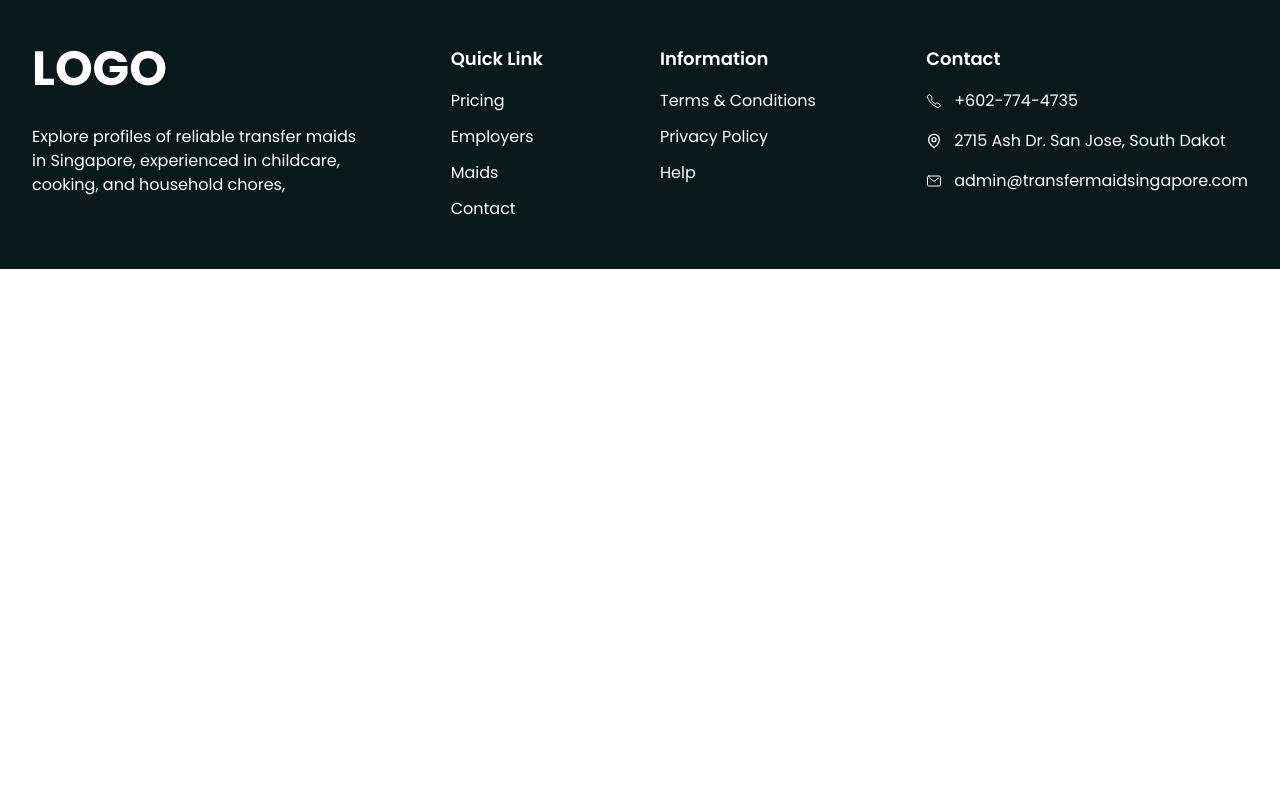
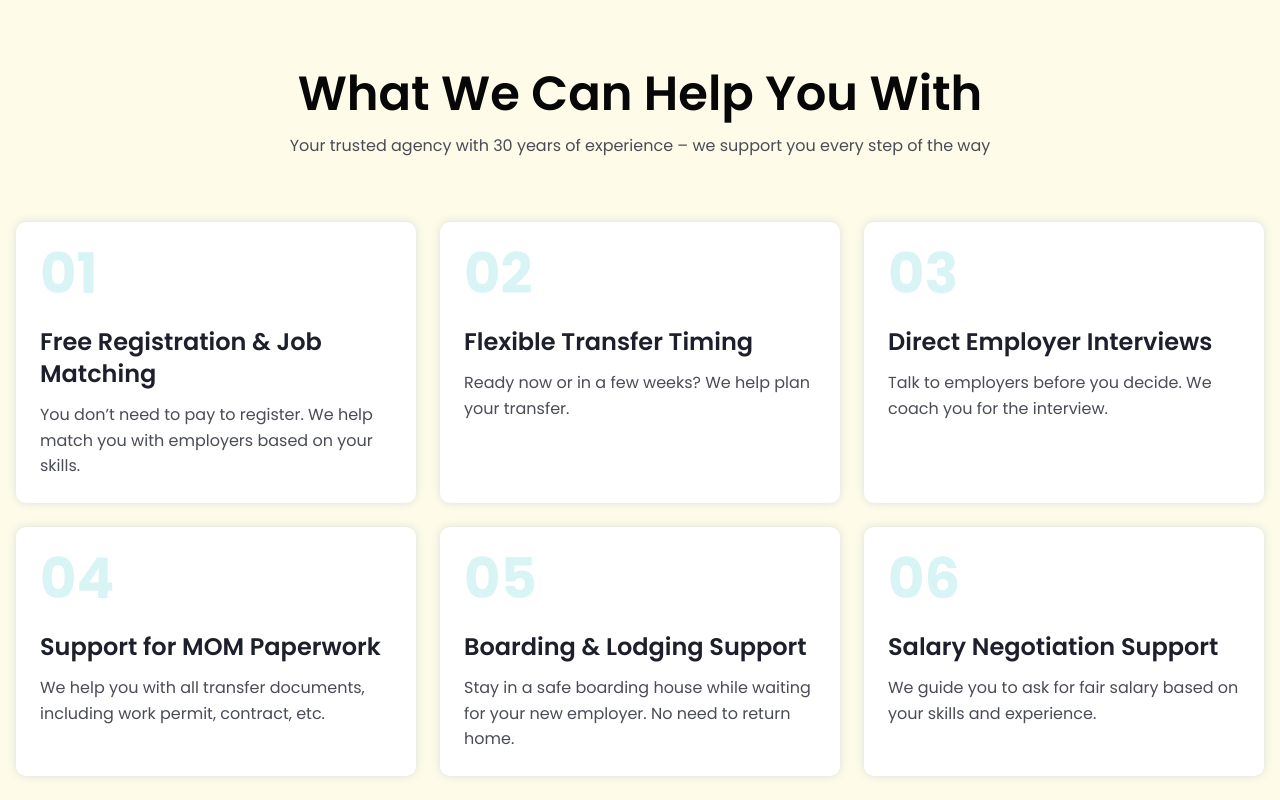
Before and after one commit to backbencherstudio/nur_nadiya_tan_front_end, a Next.js app: page /maids in a window 1280 px wide. Shown: the part 2580-3380 px from the top of the page. Before the commit the page ends 2849 px from the top, so only its background shows below. Built offline with nearby package versions, Linux system fonts and the light colour scheme.

Commit message:
maids step section done

```diff
--- a/app/(Frond-End)/maids/page.tsx
+++ b/app/(Frond-End)/maids/page.tsx
@@ -1,3 +1,4 @@
+import MaidSteps from "@/components/maids/MaidSteps"
 import Testimonials from "@/components/maids/Testimonials"
 import VideoSection from "@/components/maids/VideoSection"
 import CommonHero from "@/components/reusable/CommonHero"
@@ -5,7 +6,7 @@ import SectionHeader from "@/components/reusable/SectionHeader"
 
 function page() {
   return (
-<div>
+<div className="">
       <CommonHero pageName="Maids" />
     <section className="my-14 lg:my-[100px]">
       <div className="container">
@@ -14,8 +15,10 @@ function page() {
         <div>
           <Testimonials/>
           <VideoSection/>
+
         </div>
       </div>
+       <MaidSteps/>
       </section>
 </div>
   )
--- /dev/null
+++ b/components/maids/MaidSteps.tsx
@@ -0,0 +1,74 @@
+import SectionHeader from "../reusable/SectionHeader";
+
+function MaidSteps() {
+    const supportSteps = [
+        {
+            id: "01",
+            title: "Free Registration & Job Matching",
+            description:
+                "You don’t need to pay to register. We help match you with employers based on your skills.",
+        },
+        {
+            id: "02",
+            title: "Flexible Transfer Timing",
+            description:
+                "Ready now or in a few weeks? We help plan your transfer.",
+        },
+        {
+            id: "03",
+            title: "Direct Employer Interviews",
+            description:
+                "Talk to employers before you decide. We coach you for the interview.",
+        },
+        {
+            id: "04",
+            title: "Support for MOM Paperwork",
+            description:
+                "We help you with all transfer documents, including work permit, contract, etc.",
+        },
+        {
+            id: "05",
+            title: "Boarding & Lodging Support",
+            description:
+                "Stay in a safe boarding house while waiting for your new employer. No need to return home.",
+        },
+        {
+            id: "06",
+            title: "Salary Negotiation Support",
+            description:
+                "We guide you to ask for fair salary based on your skills and experience.",
+        },
+    ];
+
+    return (
+        <div className="py-14 lg:py-[120px] bg-yellow-50">
+            <section className="container">
+                <div>
+                    <SectionHeader title="What We Can Help You With" description="Your trusted agency with 30 years of experience – we support you every step of the way" />
+                </div>
+
+                <div className="grid grid-cols-1 md:grid-cols-3 gap-6   rounded-xl">
+                    {supportSteps.map((step) => (
+                        <div
+                        style={{ boxShadow: "0px 0px 10px 0px #dddddd" }}
+                            key={step.id}
+                            className="bg-white rounded-lg  p-6 "
+                        >
+                            <div className="text-primaryColor opacity-20 font-bold text-3xl md:text-5xl lg:text-[56px] mb-6">
+                                {step.id}
+                            </div>
+                            <h4 className="text-lg md:text-xl lg:text-2xl font-semibold text-headerColor  mb-3">
+                                {step.title}
+                            </h4>
+                            <p className="text-base sm:text-base text-descriptionColor leading-[160%]">
+                                {step.description}
+                            </p>
+                        </div>
+                    ))}
+                </div>
+            </section>
+        </div>
+    )
+}
+
+export default MaidSteps
--- a/components/maids/Testimonials.tsx
+++ b/components/maids/Testimonials.tsx
@@ -48,7 +48,7 @@ export default function Testimonials() {
 
   return (
     <section className="container">
-      <div className=" mb-20">
+      <div className=" mb-10 lg:mb-[120px]">
 
         <div className="relative grid grid-cols-12">
           <div className="col-span-1 flex justify-center w-full">
--- a/components/maids/VideoSection.tsx
+++ b/components/maids/VideoSection.tsx
@@ -3,7 +3,7 @@ import WatchVideo from "./WatchVideo";
 function VideoSection() {
     return (
 
-           <div className="relative w-full">
+           <div className="relative w-full mb-10 lg:mb-[120px]">
                     <div className="max-w-full mx-auto">
                         <WatchVideo
                            poster="/maids/poster.jpg"
--- a/components/maids/WatchVideo.tsx
+++ b/components/maids/WatchVideo.tsx
@@ -75,7 +75,7 @@ export default function WatchVideo({ src, poster, title }: VideoPlayerProps) {
 
   const controlsTimeout = useRef<NodeJS.Timeout | null>(null)
   return (
-    <div className=" pb-28 ">
+    <div className=" ">
       <div className="relative w-full max-w-6xl mx-auto">
         <div className="relative w-full aspect-video lg:h-[600px] overflow-hidden rounded-lg shadow-lg bg-black group">
           <video
```
